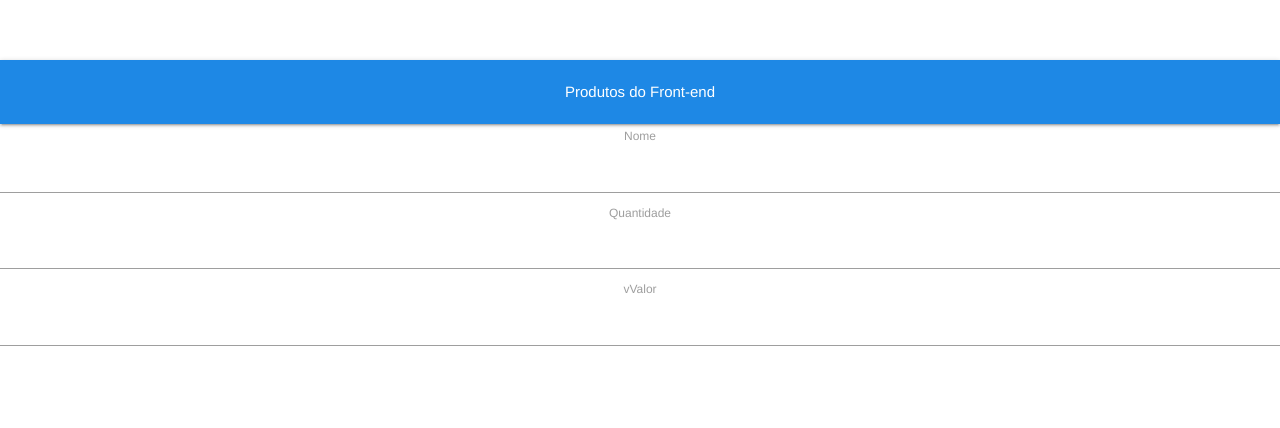
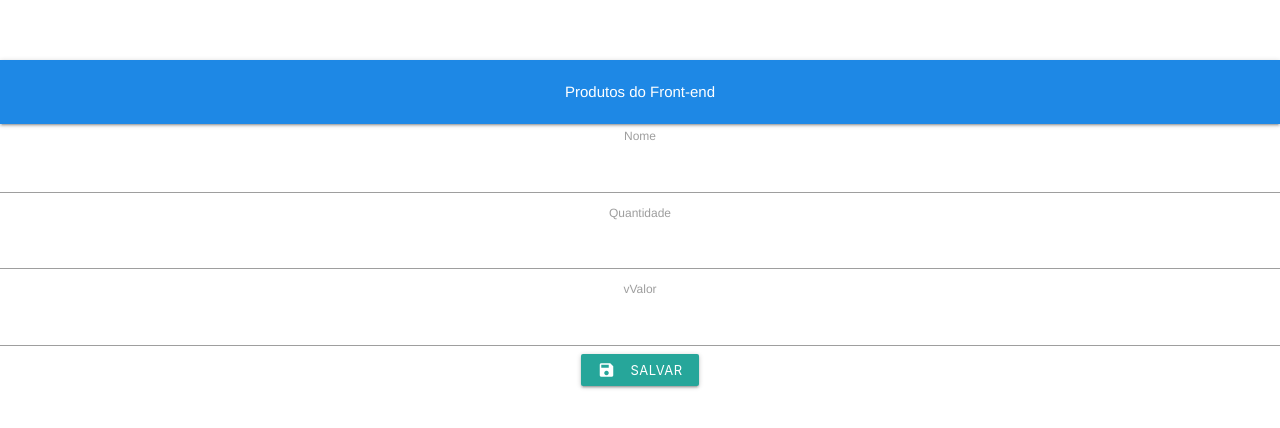
Before and after one commit to Edivansanto5/ConsumindoApi-axios, a Vue app in the folder Consumindo-API-axios/consumindo-api-axios/: page / in a window 1280 px wide. Shown: the top 428 px of the page. Built offline with nearby package versions, Linux system fonts and the light colour scheme.

Commit message:
finalizando formulario

```diff
--- a/Consumindo-API-axios/consumindo-api-axios/src/components/FornCadastro.vue
+++ b/Consumindo-API-axios/consumindo-api-axios/src/components/FornCadastro.vue
@@ -6,14 +6,19 @@
             </div>
         </nav>
         <div class="conteiner">
+
+            <!-- formulario -->
             <form>
                 <label>Nome</label>
                 <input type="text">
                 <label>Quantidade</label>
-                <input type="text">
+                <input type="number">
                 <label>vValor</label>
                 <input type="text">
+                 <button class="< waves-effect waves-light btn-small">Salvar <i class="material-icons left">save</i></button> <!--<i class="material-icons left">save</i> vai add icone de salvar -->
             </form>
+
+            <!--fazendo uma tabela de uma coluna e 4 linha-->
             <thead>
                 <tr>
                     <th></th>
```
